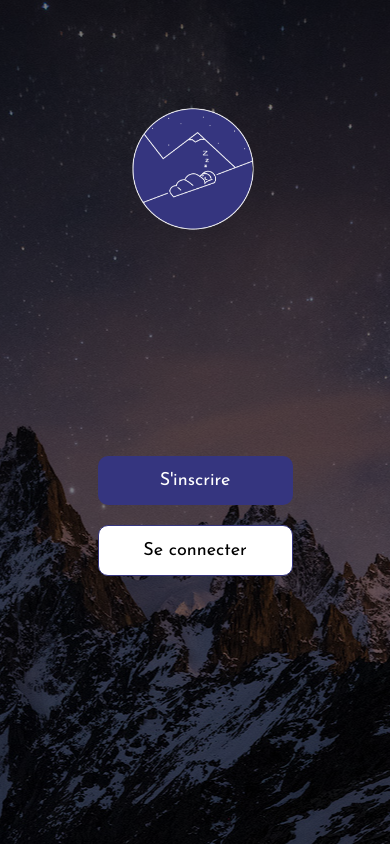
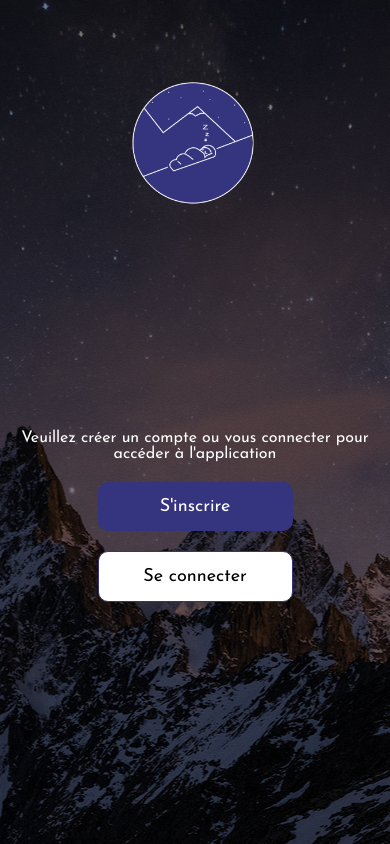
Before and after one commit to NoeMazzu/Dormir-la-haut-FRONTEND, a React Native app: screen /LoadingScreen in a window 390 px wide. Shown: the top 844 px of the page. Built offline with nearby package versions, Linux system fonts and the light colour scheme.

Commit message:
Modif LoadingS

```diff
--- a/src/screens/LoadingScreen.jsx
+++ b/src/screens/LoadingScreen.jsx
@@ -38,6 +38,9 @@ const LoadingScreen = ({ navigation }) => {
 							source={require('../assets/img/logoDormirLaHaut.png')}
 						/>
 					</View>
+					<Text style={styles.infoText}>
+  Veuillez créer un compte ou vous connecter pour accéder à l'application
+</Text>
 					<View style={styles.buttonContainer} >
 						<TouchableOpacity
 							style={styles.signup}
@@ -124,6 +127,13 @@ const styles = StyleSheet.create({
 		height: '50%',
 		width: '50%',
 	},
+	infoText: {
+		color: '#ffffff',
+		fontSize: 16,
+		textAlign: 'center',
+		marginVertical: 10, // Ajoutez une marge pour l'espace vertical
+		fontFamily: 'JosefinSansRegular',
+	  },
 });
 
 export default LoadingScreen;
```
